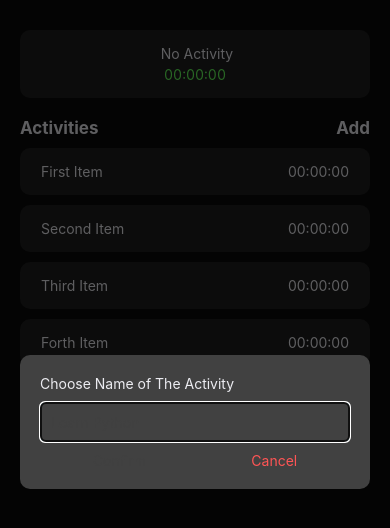
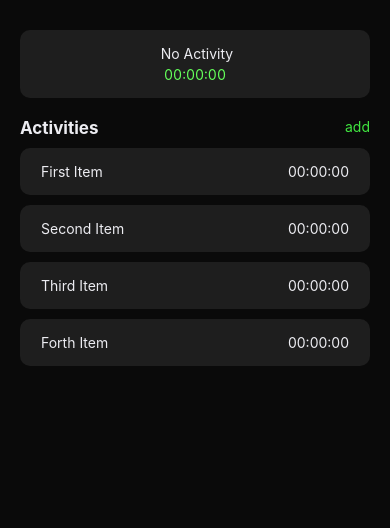
Before and after one commit to indraworks/rn-expo-note-filip, a React Native app: screen / in a window 390 px wide. Shown: the top 528 px of the page. Built offline with nearby package versions, Linux system fonts and the light colour scheme.

Commit message:
add newItem

```diff
--- a/src/components/activity/ItemCreate.js
+++ b/src/components/activity/ItemCreate.js
@@ -4,7 +4,7 @@ import { FlowModal, FlowText, FlowRow, FlowButton } from "../overrides";
 import { useState } from "react";
 import { generateRandomId } from "../../utils/Function";
 
-export const ItemCreate = () => {
+export const ItemCreate = ({ visible, onClose, onConfirm }) => {
   //buat state newItem
   const [newItem, setNewItem] = useState({
     title: "",
@@ -12,8 +12,29 @@ export const ItemCreate = () => {
     isActivate: false,
     time: 0,
   });
+
+  /*
+   pada Parent Home.js
+   septi ini utk closenya : jadi functiuon  onCLose masuk ke ItemCreate functuon
+   nah function tsn yg masuk nerisi state yg diset utk false dan state nya ada di parent!
+   nah di itemCteate compoentnya ini pada fucntuon cancel tinggal invoke saja!
+   onClose() ini artinya si onClose functuon dipamggil dihiudpkan !
+
+    <ItemCreate
+        visible={showItemCreate}
+        onClose={() => setShowItemCreate(false)}
+      />
+   JADI HUKUM YG BERLAKU DI REACT ADALAH : jika ada state dideclare di parent component
+    dan dia masuk lewat "function" ke dalam anak component
+   maka di anak component masuk tadi maka INVOKENYA ada di anak component!
+   nah function tadi diinvoke dgn panggil propsnya yg masuk keanak compoennt tadi
+   mis propnya adalah onClose-->maka invoke dgn cara onClose()  ====>yaitu kasih tanda kurung!
+
+  */
+
   const cancel = () => {
     console.log("Cancel!");
+    onClose();
   };
   const isError = newItem.title === String("");
   //nilai isError adalah jika ada string kosong!
@@ -21,11 +42,16 @@ export const ItemCreate = () => {
 
   const confirm = () => {
     const _newItem = { ...newItem, id: generateRandomId() };
-    console.log(_newItem);
+    //console.log(_newItem);
+    //kita invoke ini onConfirm jagna lupa masikan _newItem dari input
+    onConfirm(_newItem);
+    //sklian habis itu invoke utk onClose lewat cancel gak langsung
+    //cancel()
+    onClose();
   };
   return (
     <FlowModal
-      visible={true}
+      visible={visible}
       animationType={"fade"}
       bgColor={COLORS.semiDarkGray}
     >
--- a/src/screens/Home.js
+++ b/src/screens/Home.js
@@ -4,7 +4,7 @@ import { ActivityItem } from "../components/activity/Item";
 //kita kasih alias defaulItems adalah data awal dari json kita !
 import defaultItems from "../data/activities.json";
 
-import { FlowRow, FlowText } from "../components/overrides";
+import { FlowButton, FlowRow, FlowText } from "../components/overrides";
 import { useEffect, useRef, useState, useMemo } from "react";
 import { loadDayFlowItems, storeDayFlowItems } from "../storage ";
 import { usePrevious } from "../utils/Function";
@@ -12,6 +12,9 @@ import { ItemCreate } from "../components/activity/ItemCreate";
 
 export const ActivityHomeScreen = ({ isStorageEnabled }) => {
   const [activities, setActivities] = useState([]);
+  //ini state dibawah adalah utk show on /off visible modal
+  const [showItemCreate, setShowItemCreate] = useState(false);
+
   //make state time !
   const [time, setTime] = useState(0);
 
@@ -66,46 +69,13 @@ export const ActivityHomeScreen = ({ isStorageEnabled }) => {
         if (appState === "background" || appState === "inactive") {
           save();
         }
-        const sub = AppState.addEventListener("change", handleAppStateChange);
+        const sub = appState.addEventListener("change", handleAppStateChange);
         return () => {
           sub.remove();
         };
       };
     }
   }, []);
-
-  // useEffect(() => {
-  //   //check apakah activeItem yg sekarang ini sama dgn yg sblumnya?
-  //   //kita check dari id
-  //   const isSameItem = activeItem && activeItem?.id === preActiveItem?.id;
-
-  //   //check activeItem atau state activities berubah
-  //   if (activeItem) {
-  //     //jika activeItem != previousItem sblumya
-  //     if (!isSameItem) {
-  //       //startTimeRef.current = 0; aslinya startime dibuat zero
-  //       //tapi pada timer di UI ini harus ada refernce yg sudah ada timernya!
-  //       //jadi tiap2 item2 yg lain di ui digeserkanan maka dia akan ambil waktu yg udah
-  //       //ada di storage di tambahkan !
-  //       timeRef.current = activeItem.time;
-  //       startTimeRef.current = new Date();
-  //     }
-
-  //     tick();
-  //   } else {
-  //     //timeRef di reset
-  //     //jika sama!
-  //     timeRef.current = 0;
-  //     setTime(0);
-  //     cancelAnimationFrame(timeRequestRef.current);
-  //   }
-
-  //   return () => {
-  //     cancelAnimationFrame(timeRequestRef.current);
-  //   };
-
-  //   //perubahan useState ini dari activeItem y ebrubah
-  // }, [activeItem]);
 
   useEffect(() => {
     const isSameItem = activeItem && activeItem?.id === preActiveItem?.id;
@@ -204,12 +174,38 @@ export const ActivityHomeScreen = ({ isStorageEnabled }) => {
     });
   };
 
+  //kita masukan addItem function sbgai param yg masuk ke props
+  //di anak compoennt itemCreate
+  const addItem = (newItem) => {
+    setActivities((activities) => {
+      const newActivities = [...activities, newItem];
+      //kita masukan variable dan kita save to storage
+      //dan return  variablenya
+      saveToStorage(newActivities);
+      return newActivities;
+    });
+  };
+
   return (
     <View style={styles.screenContainer}>
+      <ItemCreate
+        visible={showItemCreate}
+        //addItem fucnton dari parent masik ke anak ItemCreate
+        //nama props yg masukan adalah onCOnfirm maka kita nnti invoke ini
+        //function jadi onCOnfirm() ddalam component anak!
+        onConfirm={addItem}
+        onClose={() => setShowItemCreate(false)}
+      />
       <ActivityTimer time={time} title={activeItem?.title} />
       <FlowRow style={styles.listHeading}>
         <FlowText style={styles.text}>Activities</FlowText>
-        <FlowText style={styles.text}>Add</FlowText>
+        {/* <FlowText style={styles.text}>Add</FlowText> */}
+        <FlowButton
+          ghost
+          type="primary"
+          onPress={() => setShowItemCreate(true)}
+          text={"add"}
+        />
       </FlowRow>
       <FlatList
         data={activities}
@@ -219,7 +215,6 @@ export const ActivityHomeScreen = ({ isStorageEnabled }) => {
           <ActivityItem {...item} onActivityChange={checkActivity} />
         )}
       />
-      <ItemCreate />
     </View>
   );
 };
```
